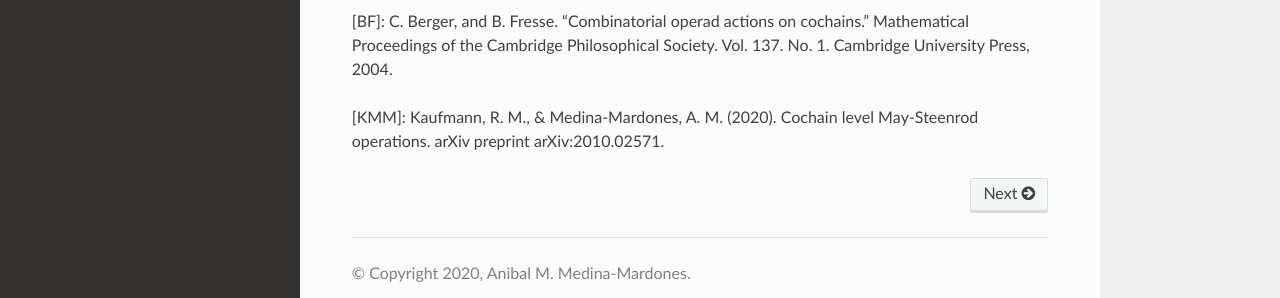
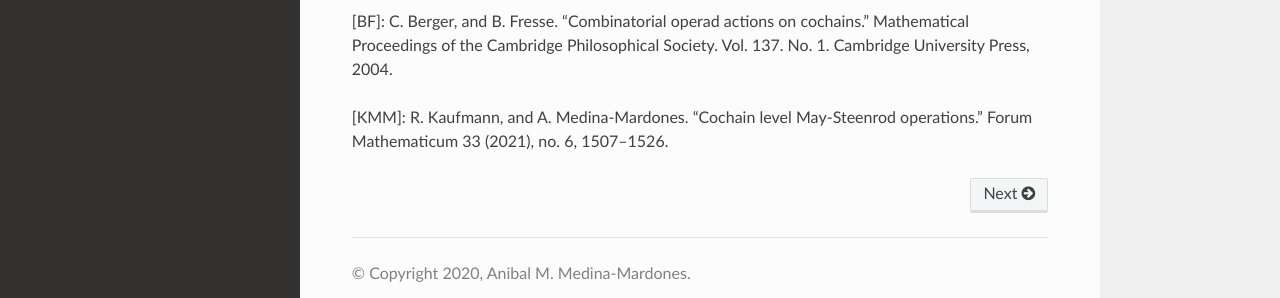
Before and after one commit to ammedmar/comch, a Sphinx documentation site: the page built from doc/source/index.rst, in a window 1280 px wide and 900 px high, scrolled down 936 px. Shown: the part 557-855 px from the top of the window. Built offline with Sphinx 7.4.7 and the Read the Docs theme 2.0.0, drawn with Linux system fonts in a browser that asks for light colours.

Commit message:
Update reference to May-Steenrod

```diff
--- a/doc/source/index.rst
+++ b/doc/source/index.rst
@@ -53,4 +53,4 @@ References
 
 [BF]: C. Berger, and B. Fresse. "Combinatorial operad actions on cochains." Mathematical Proceedings of the Cambridge Philosophical Society. Vol. 137. No. 1. Cambridge University Press, 2004.
 
-[KMM]: Kaufmann, R. M., & Medina-Mardones, A. M. (2020). Cochain level May-Steenrod operations. arXiv preprint arXiv:2010.02571.
+[KMM]: R. Kaufmann, and A. Medina-Mardones. "Cochain level May-Steenrod operations." Forum Mathematicum 33 (2021), no. 6, 1507--1526.
```
